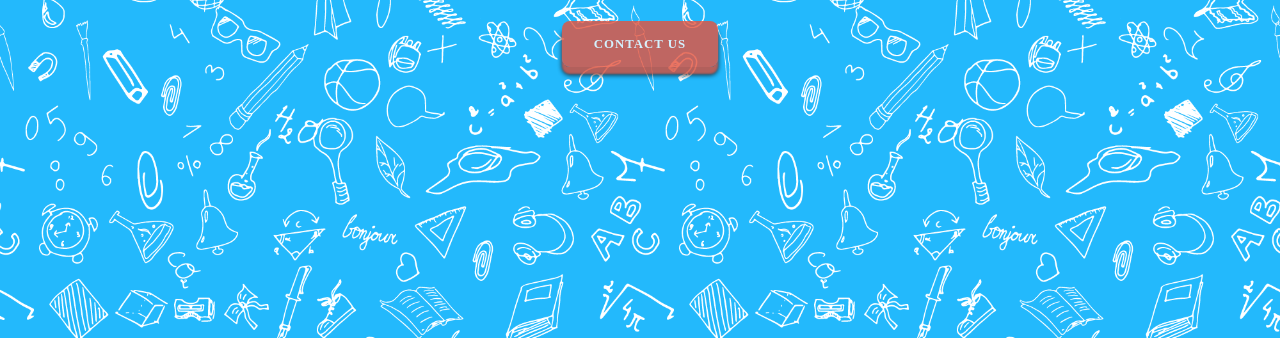
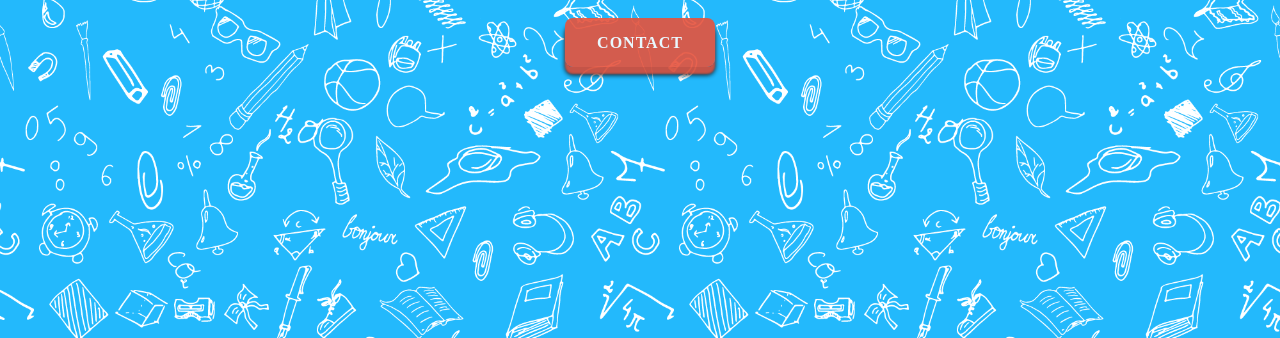
Before and after one commit to gabrielecanepa/infinite-scroll, a plain HTML site: page index.html in a window 1280 px wide. Shown: the part 462-800 px from the top of the page. Drawn offline with Linux system fonts and the light colour scheme; a web font is replaced by a local one.

Commit message:
Update style

```diff
--- a/index.html
+++ b/index.html
@@ -26,7 +26,7 @@
     <div class="overlay">
       <img src="images/everyteach-logo.png" alt="">
       <div class="btn-wrap">
-        <a href="mailto:hello@everyteach.com">Contact Us</a>
+        <a href="mailto:hello@everyteach.com">Contact</a>
       </div>
     </div>
   </body>
--- a/scss/style.scss
+++ b/scss/style.scss
@@ -1,6 +1,6 @@
 @font-face {
-    font-family: 'YourFontName'; /*a name to be used later*/
-    src: url('http://domain.com/fonts/font.ttf'); /*URL to font*/
+    font-family: 'Circular';
+    src: url('https://a0.muscache.com/airbnb/static/airbnb-o2/fonts/Circular_Air-Book-e94c982d7dee01d7e4424157ac9ed819.woff2');
 }
 
 @-webkit-keyframes backgroundScroll {
@@ -31,13 +31,14 @@
 
 .overlay{
   position: fixed;
-  background: url("images/background.png") repeat center center;
+  background: url('images/background.png') repeat center center;
   background-size: cover;
   -webkit-animation: 50s backgroundScroll infinite linear;
   -moz-animation: 50s backgroundScroll infinite linear;
   -o-animation: 50s backgroundScroll infinite linear;
   -ms-animation: 50s backgroundScroll infinite linear;
   animation: 50s backgroundScroll infinite linear;
+  font-family: 'Circular';
   top: 0;
   left: 0;
   width: 100%;
@@ -61,14 +62,15 @@
     color: #FFF;
     position: relative;
     padding: 1rem 2rem;
-    font-weight: 900 !important;
+    font-weight: bold;
     text-transform: uppercase;
     border-radius: 8px;
-    font-size: 0.8rem;
-    opacity: 0.8;
+    font-size: 1rem;
+    opacity: 0.9;
     letter-spacing: 1px;
     text-decoration: none;
     box-shadow: #D64A35 0px 7px 2px,#000 0px 8px 5px;
+    transition: 200ms;
     &:hover {
       opacity: 1;
     }
```
Also changed, not shown: style.css, 4 other files.
